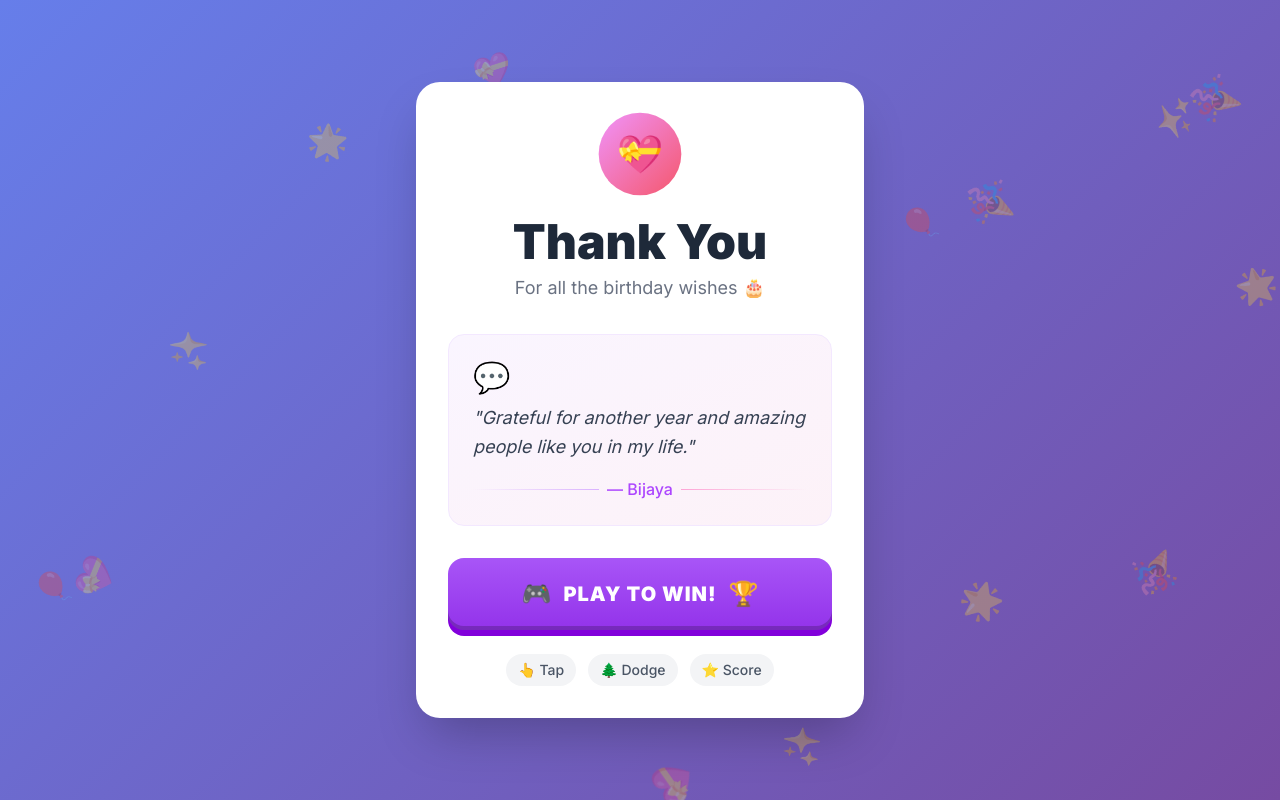
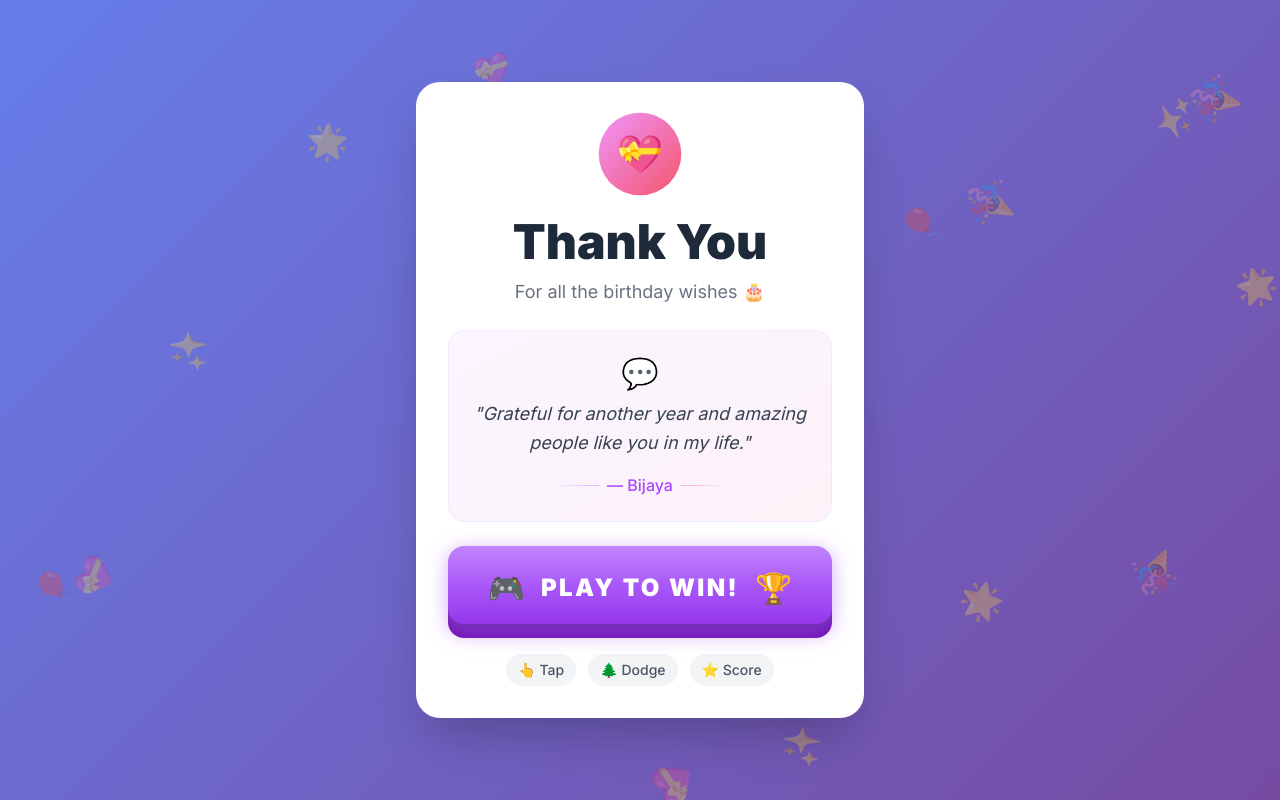
Before and after one commit to bijbrin/birthday-bijaya, a Next.js app: page / in a window 1280 px wide. Built offline with nearby package versions, Linux system fonts and the light colour scheme; a web font is replaced by a local one.

Commit message:
fix: center content, fill viewport, bigger play button

```diff
--- a/app/page.tsx
+++ b/app/page.tsx
@@ -20,7 +20,7 @@ const ThankYouScreen = ({ name, onPlay }: { name: string; onPlay: () => void })
 
   return (
     <motion.div
-      className="min-h-screen w-full flex items-center justify-center p-4 relative overflow-hidden"
+      className="min-h-screen w-full flex flex-col items-center justify-center p-4 relative overflow-hidden"
       style={{ background: 'linear-gradient(135deg, #667eea 0%, #764ba2 100%)' }}
       initial={{ opacity: 0 }}
       animate={{ opacity: 1 }}
@@ -40,10 +40,10 @@ const ThankYouScreen = ({ name, onPlay }: { name: string; onPlay: () => void })
         ))}
       </div>
 
-      <div className="relative z-10 w-full max-w-md">
+      <div className="relative z-10 w-full max-w-md flex flex-col justify-center flex-1">
         {/* Main Card */}
         <motion.div
-          className="bg-white rounded-3xl p-8 shadow-2xl"
+          className="bg-white rounded-3xl p-6 sm:p-8 shadow-2xl"
           initial={{ y: 60, opacity: 0, scale: 0.9 }}
           animate={{ y: 0, opacity: 1, scale: 1 }}
           transition={{ type: 'spring', bounce: 0.3 }}
@@ -58,16 +58,16 @@ const ThankYouScreen = ({ name, onPlay }: { name: string; onPlay: () => void })
             <span className="text-4xl">💝</span>
           </motion.div>
 
-          {/* Title */}
-          <div className="text-center mb-8">
-            <h1 className="text-5xl font-black text-gray-800 mb-2">
+          {/* Title - Centered */}
+          <div className="text-center mb-6">
+            <h1 className="text-4xl sm:text-5xl font-black text-gray-800 mb-3">
               Thank You
             </h1>
             {name && (
               <motion.div
                 initial={{ scale: 0 }}
                 animate={{ scale: 1 }}
-                className="inline-block px-6 py-2 rounded-full text-2xl font-bold text-white mb-4"
+                className="inline-block px-6 py-2 rounded-full text-xl sm:text-2xl font-bold text-white mb-3"
                 style={{ background: 'linear-gradient(135deg, #fa709a 0%, #fee140 100%)' }}
               >
                 {name}!
@@ -76,51 +76,51 @@ const ThankYouScreen = ({ name, onPlay }: { name: string; onPlay: () => void })
             <p className="text-gray-500 text-lg">For all the birthday wishes 🎂</p>
           </div>
 
-          {/* Quote Card */}
+          {/* Quote Card - Centered */}
           <motion.div
-            className="bg-gradient-to-br from-purple-50 to-pink-50 rounded-2xl p-6 mb-8 border border-purple-100"
+            className="bg-gradient-to-br from-purple-50 to-pink-50 rounded-2xl p-5 sm:p-6 mb-6 border border-purple-100 text-center"
             initial={{ opacity: 0, y: 20 }}
             animate={{ opacity: 1, y: 0 }}
             transition={{ delay: 0.2 }}
           >
             <div className="text-3xl mb-2">💬</div>
-            <p className="text-gray-700 text-lg italic leading-relaxed">
+            <p className="text-gray-700 text-base sm:text-lg italic leading-relaxed">
               "Grateful for another year and amazing people like you in my life."
             </p>
-            <div className="mt-4 flex items-center gap-2">
-              <div className="h-px flex-1 bg-gradient-to-r from-transparent to-purple-300"></div>
+            <div className="mt-4 flex items-center justify-center gap-2">
+              <div className="h-px w-12 bg-gradient-to-r from-transparent to-purple-300"></div>
               <span className="text-purple-500 font-medium">— {name || 'Bijaya'}</span>
-              <div className="h-px flex-1 bg-gradient-to-l from-transparent to-pink-300"></div>
+              <div className="h-px w-12 bg-gradient-to-l from-transparent to-pink-300"></div>
             </div>
           </motion.div>
 
-          {/* BIG Button */}
+          {/* BIG Beautiful Button */}
           <motion.button
             onClick={() => { setPressed(true); setTimeout(onPlay, 150); }}
             className="w-full relative"
-            whileTap={{ scale: 0.98 }}
+            whileTap={{ scale: 0.97 }}
             initial={{ y: 20, opacity: 0 }}
             animate={{ y: 0, opacity: 1 }}
             transition={{ delay: 0.3 }}
           >
             {/* Shadow */}
             <div
-              className="absolute inset-0 rounded-2xl bg-purple-700 transition-transform duration-100"
-              style={{ transform: pressed ? 'translateY(0)' : 'translateY(6px)' }}
+              className="absolute inset-0 rounded-2xl bg-purple-800 transition-transform duration-100"
+              style={{ transform: pressed ? 'translateY(0)' : 'translateY(8px)' }}
             />
 
             {/* Button Face */}
             <div
-              className="relative rounded-2xl py-5 px-8 font-black text-xl text-white flex items-center justify-center gap-3 transition-transform duration-100"
+              className="relative rounded-2xl py-6 px-8 font-black text-2xl text-white flex items-center justify-center gap-4 transition-transform duration-100"
               style={{
-                background: 'linear-gradient(180deg, #a855f7 0%, #9333ea 100%)',
-                transform: pressed ? 'translateY(6px)' : 'translateY(0)',
-                boxShadow: pressed ? 'none' : 'inset 0 -4px 0 rgba(0,0,0,0.2)',
+                background: 'linear-gradient(180deg, #c084fc 0%, #a855f7 50%, #9333ea 100%)',
+                transform: pressed ? 'translateY(8px)' : 'translateY(0)',
+                boxShadow: pressed ? 'none' : 'inset 0 -6px 0 rgba(0,0,0,0.2), 0 4px 20px rgba(168, 85, 247, 0.5)',
               }}
             >
-              <span className="text-2xl">🎮</span>
-              <span className="uppercase tracking-wider">Play to Win!</span>
-              <span className="text-2xl">🏆</span>
+              <span className="text-3xl">🎮</span>
+              <span className="uppercase tracking-widest">Play to Win!</span>
+              <span className="text-3xl">🏆</span>
             </div>
           </motion.button>
 
```
